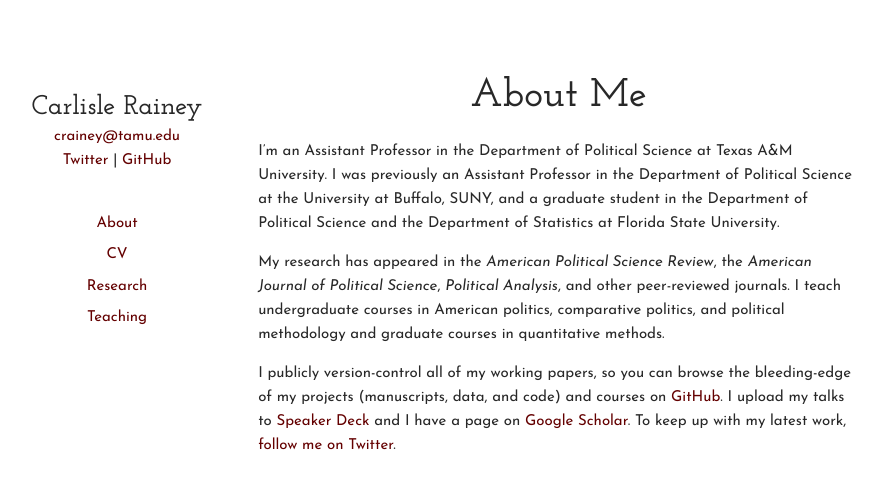
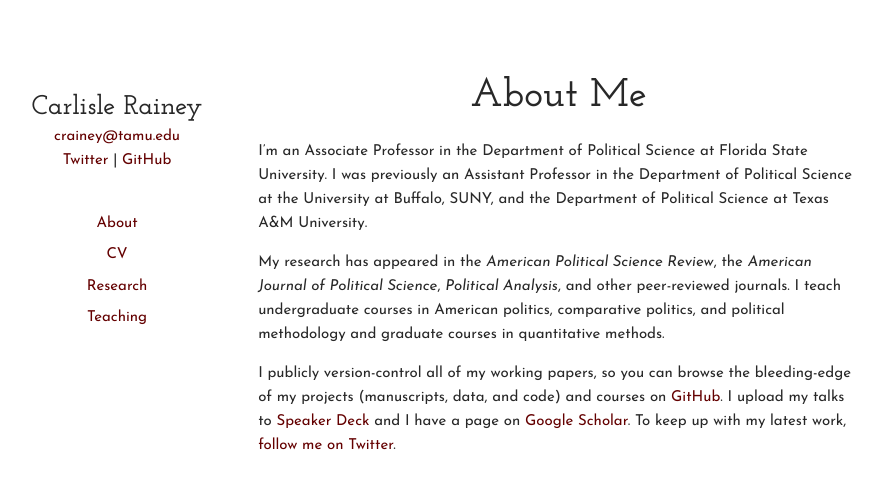
Before and after one commit to carlislerainey/carlislerainey.github.io, a Jekyll site: the page built from index.md, in a window 1280 px wide. Shown: the top 489 px of the page, without its empty margins (204-1087 px from the left). Built offline with Jekyll 4.4.1, drawn with Linux system fonts in a browser that asks for light colours.

Commit message:
Update about

```diff
--- a/index.md
+++ b/index.md
@@ -1,12 +1,12 @@
 ---
 layout: default
 title: Carlisle Rainey
-desc: "Assistant Professor of Political Science at Texas A&M University. Writes about political methodology and American and comparative elections."
+desc: "Associate Professor of Political Science at FSU. Writes about political methodology and American and comparative elections."
 ---
 
 # About Me
 
-I'm an Assistant Professor in the Department of Political Science at Texas A&M University. I was previously an Assistant Professor in the Department of Political Science at the University at Buffalo, SUNY, and a graduate student in the Department of Political Science and the Department of Statistics at Florida State University.
+I'm an Associate Professor in the Department of Political Science at Florida State University. I was previously an Assistant Professor in the Department of Political Science at the University at Buffalo, SUNY, and the Department of Political Science at Texas A&M University.
 
 My research has appeared in the *American Political Science Review*, the *American Journal of Political Science*, *Political Analysis*, and other peer-reviewed journals. I teach undergraduate courses in American politics, comparative politics, and political methodology and graduate courses in quantitative methods.
 
```
